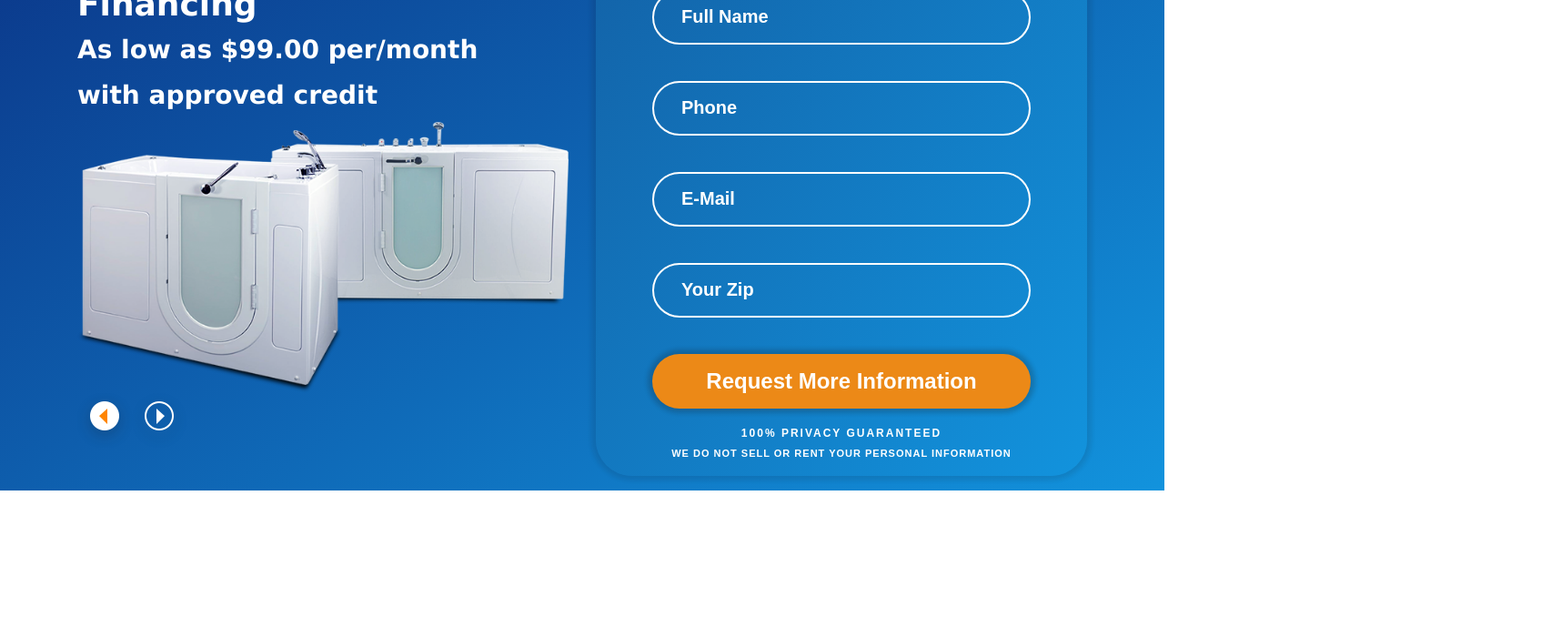
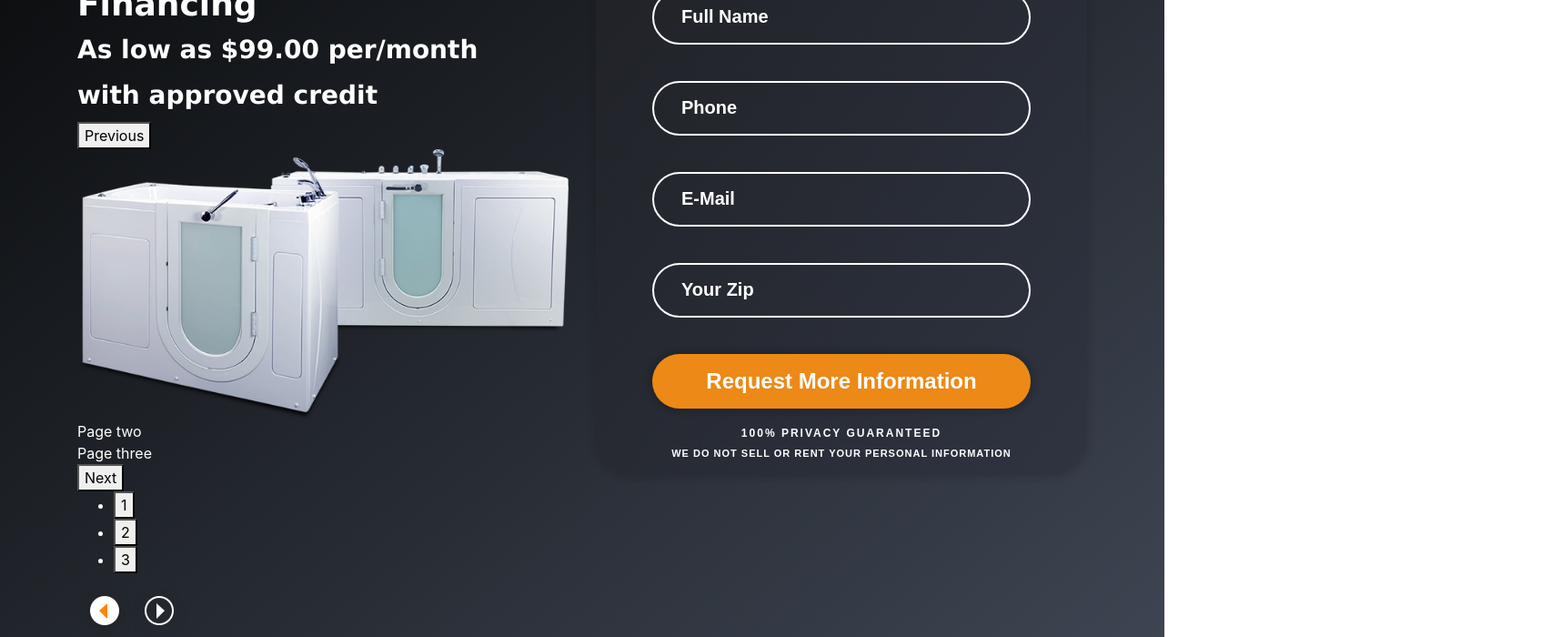
Before and after one commit to Bekargyn/ellas-bubbles, a React (Create React App) app: page / in a window 1280 px wide. Shown: the part 320-1020 px from the top of the page at 91% size, 1705 px wide, since content can reach past the window. Before the commit the page ends 859 px from the top, so only its background shows below. Built offline with nearby package versions, Linux system fonts and the light colour scheme.

Commit message:
added slick slider

```diff
--- a/package.json
+++ b/package.json
@@ -15,7 +15,9 @@
     "react-dom": "^16.13.0",
     "react-router-dom": "^5.1.2",
     "react-scripts": "3.4.0",
+    "react-slick": "^0.26.1",
     "sass": "^1.26.3",
+    "slick-carousel": "^1.8.1",
     "styled-components": "^5.0.1"
   },
   "scripts": {
--- a/src/components/main.js
+++ b/src/components/main.js
@@ -1,4 +1,11 @@
 import React from "react";
+import SliderView from "./slider";
+import styled from "styled-components";
+
+const SlideWrapper = styled.div`
+  display: flex;
+  justify-content: center;
+`;
 
 export const Main = () => {
   function requestInformation(e) {
@@ -34,11 +41,15 @@ export const Main = () => {
               <h3 className="text3">with approved credit</h3>
             </div>
             <div className="images">
-              <img
+              <SlideWrapper>
+                <SliderView />
+              </SlideWrapper>
+
+              {/*<img
                 className="img-fluid"
                 src="../../images/slide1.png"
                 alt="bath"
-              />
+              />*/}
             </div>
             <div className="arrow">
               <img
--- /dev/null
+++ b/src/components/slider.js
@@ -0,0 +1,37 @@
+import React from "react";
+import styled from "styled-components";
+import Slider from "react-slick";
+
+const Wrapper = styled.div`
+  width: 100%;
+`;
+
+const Page = styled.div`
+  width: 100%;
+`;
+
+export default class SliderView extends React.Component {
+  render() {
+    return (
+      <Wrapper>
+        <Slider
+          speed={500}
+          slidesToShow={1}
+          slidesToScroll={1}
+          infinite={false}
+          dots={true}
+        >
+          <Page>
+            <img
+              className="img-fluid"
+              src="../../images/slide1.png"
+              alt="bath"
+            />
+          </Page>
+          <Page>Page two</Page>
+          <Page>Page three</Page>
+        </Slider>
+      </Wrapper>
+    );
+  }
+}
--- a/src/styles/scss/includes/_main.scss
+++ b/src/styles/scss/includes/_main.scss
@@ -1,8 +1,11 @@
 .main {
   background-image: linear-gradient(
     to bottom right,
+    rgb(4, 5, 5),
+    rgb(62, 69, 82) /*
     rgb(10, 40, 124),
     rgb(18, 147, 221)
+    */
   );
   background-repeat: no-repeat;
   background-size: cover;
@@ -86,8 +89,12 @@
       border-radius: 40px;
       background-image: linear-gradient(
         to bottom right,
+        rgb(30, 32, 36),
+        rgb(47, 52, 65)
+          /*
         rgb(19, 94, 163),
         rgb(18, 147, 221)
+        */
       );
       text-align: center;
       box-shadow: 0 0 5px 5px rgba(20, 20, 20, 0.1);
```
Also changed, not shown: 1 other file (tests, documents, lock files or other folders).
